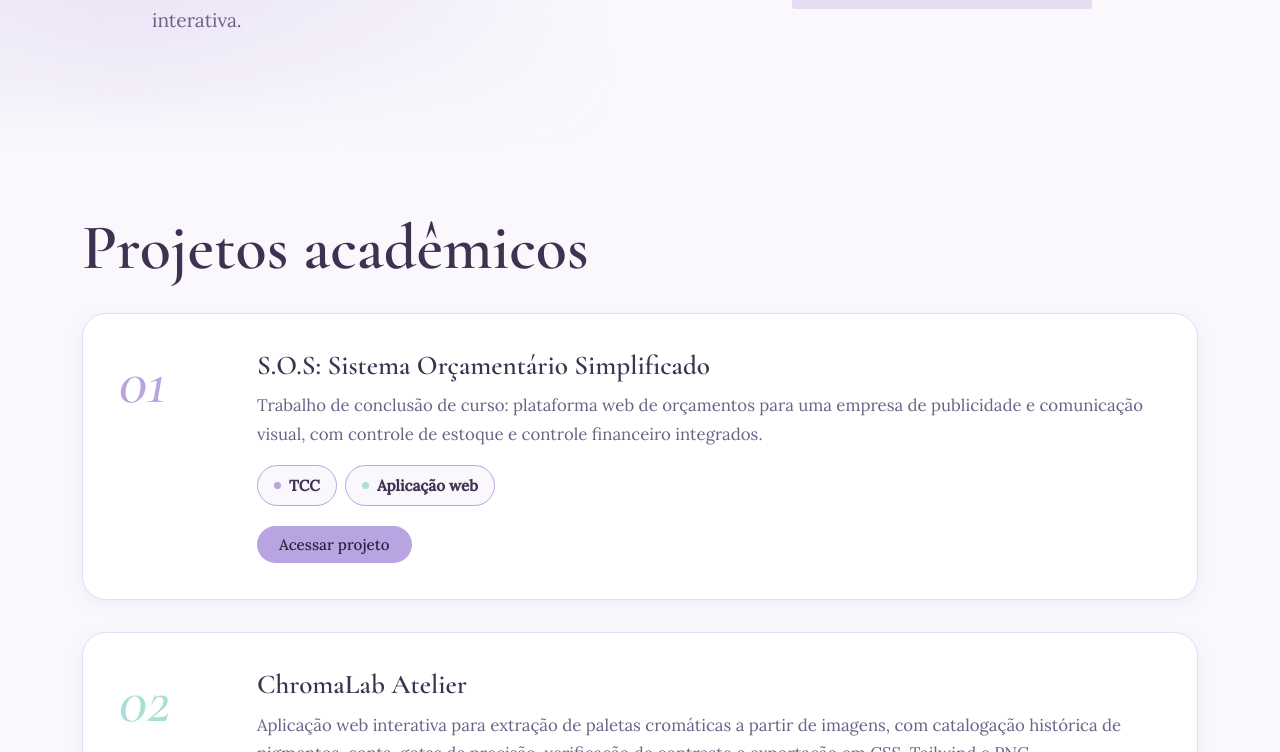
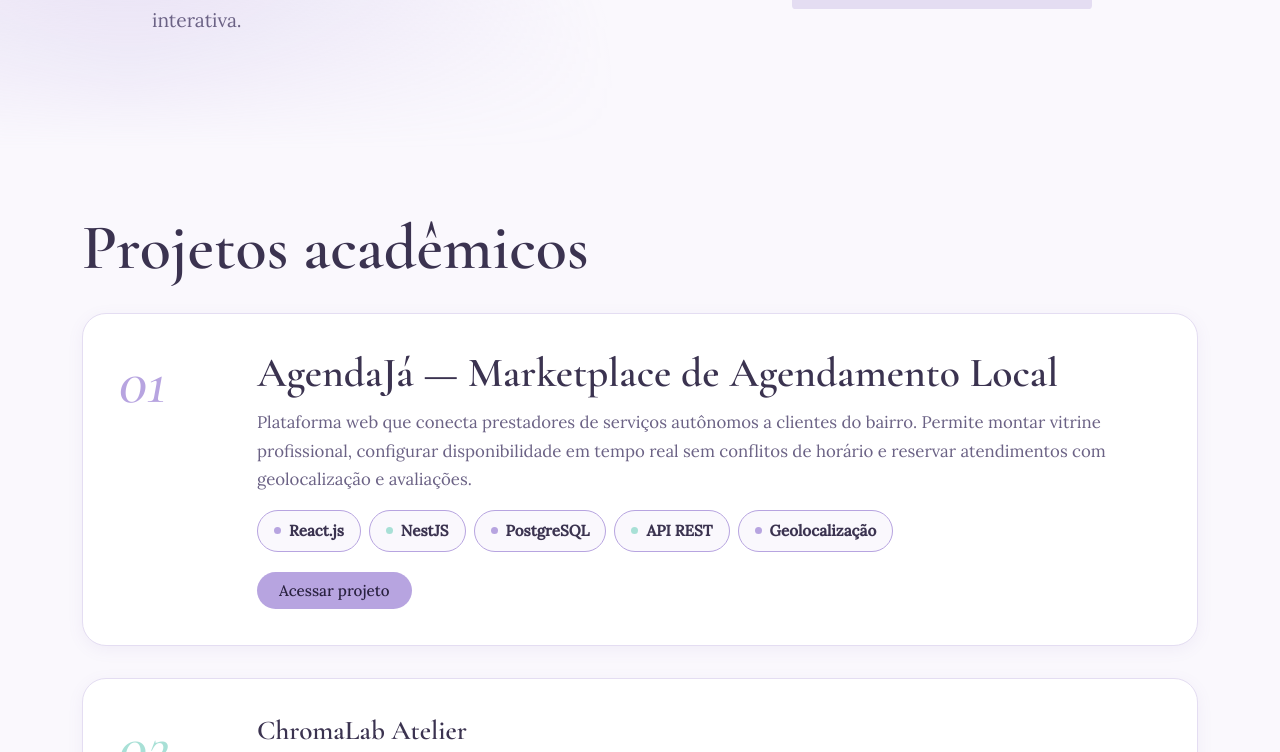
Before and after one commit to JessiBonfimm/JessiBonfimm.github.io, a plain HTML site: page projetos.html in a window 1280 px wide. Shown: the part 538-1290 px from the top of the page. Drawn offline with nearby package versions, Linux system fonts and the light colour scheme.

Commit message:
feat: atualiza projeto 01 com informacoes do AgendaJa

```diff
--- a/projetos.html
+++ b/projetos.html
@@ -40,9 +40,15 @@
         <article class="proj">
           <div class="proj-num">01</div>
           <div class="proj-corpo">
-            <h3>S.O.S: Sistema Orçamentário Simplificado</h3>
-            <p>Trabalho de conclusão de curso: plataforma web de orçamentos para uma empresa de publicidade e comunicação visual, com controle de estoque e controle financeiro integrados.</p>
-            <ul class="tags"><li>TCC</li><li>Aplicação web</li></ul>
+            <h2>AgendaJá — Marketplace de Agendamento Local</h2>
+            <p>Plataforma web que conecta prestadores de serviços autônomos a clientes do bairro. Permite montar vitrine profissional, configurar disponibilidade em tempo real sem conflitos de horário e reservar atendimentos com geolocalização e avaliações.</p>
+            <ul class="tags">
+              <li>React.js</li>
+              <li>NestJS</li>
+              <li>PostgreSQL</li>
+              <li>API REST</li>
+              <li>Geolocalização</li>
+            </ul>
             <div class="proj-links">
               <a class="botao pequeno" href="https://abatt-hash.github.io/agendaja-front/login" target="_blank" rel="noopener noreferrer">Acessar projeto</a>
             </div>
```
